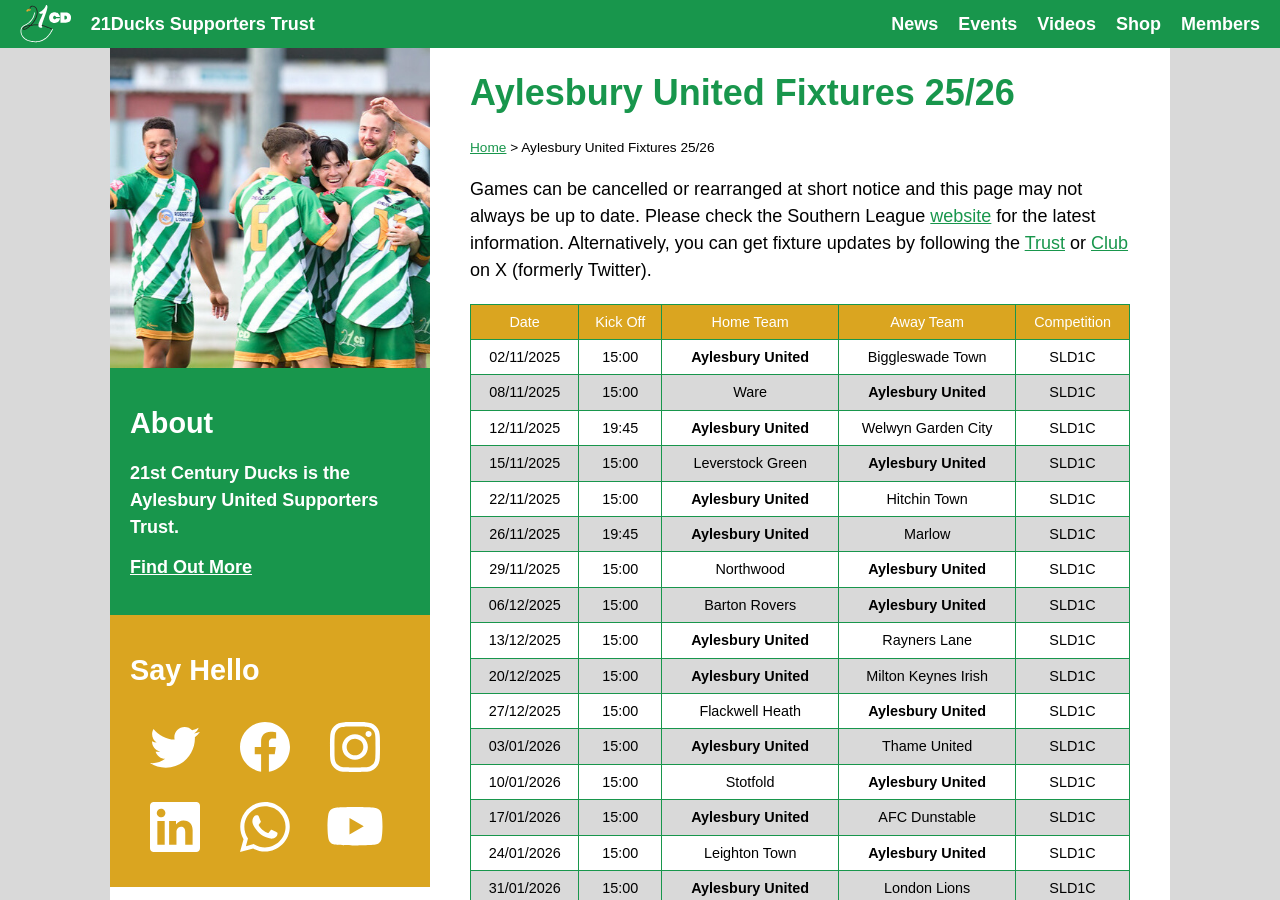
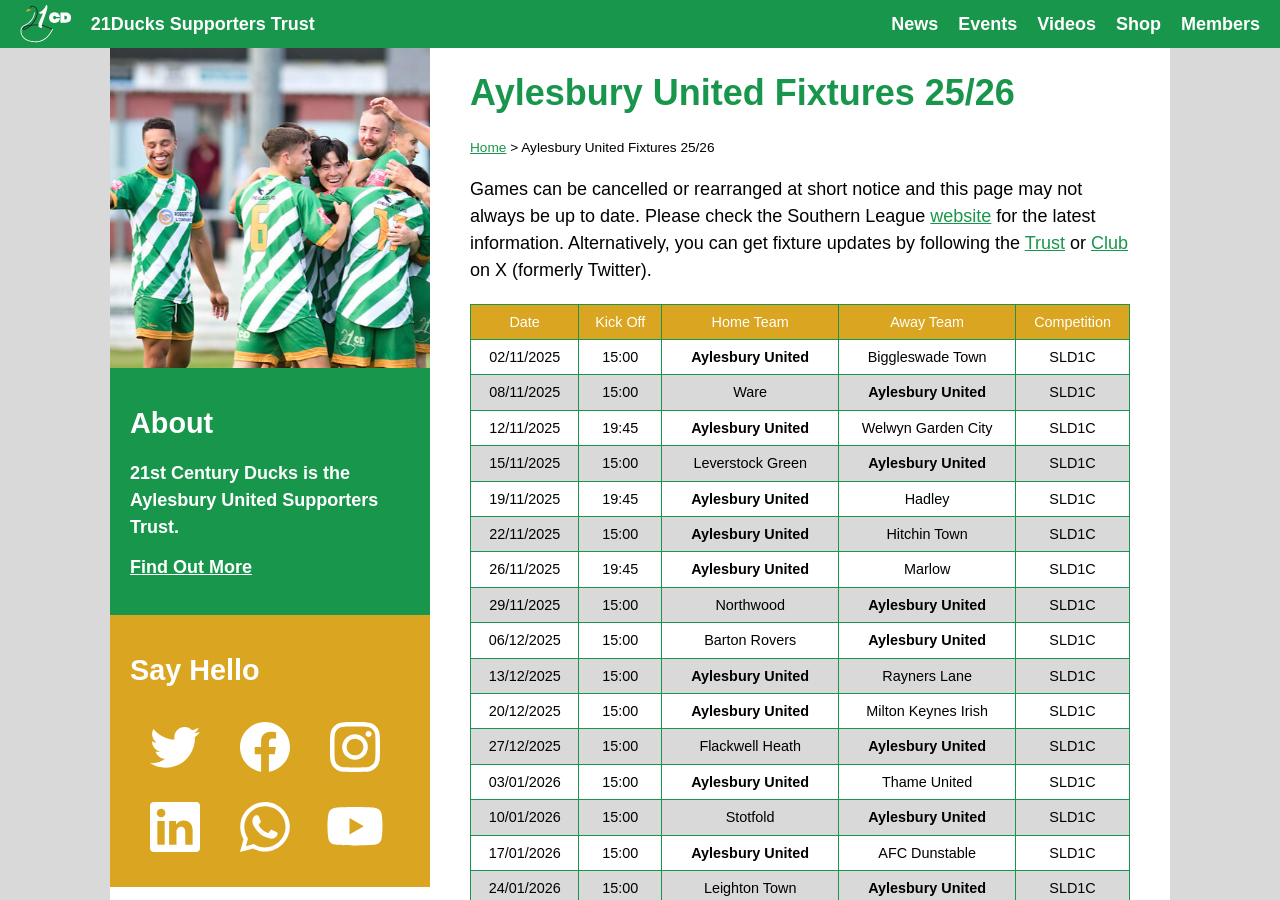
Before and after one commit to RobDWaller/21ducks.github.io, a Jekyll site: the page built from club/fixtures2526.html, in a window 1280 px wide and 900 px high. Built offline with Jekyll 4.4.1, drawn with Linux system fonts in a browser that asks for light colours; comment, search, counter and statistics services are not loaded.

Commit message:
Added Hadley game on 19th to fixture list.

```diff
--- a/_data/fixtures_sld1c_2526.json
+++ b/_data/fixtures_sld1c_2526.json
@@ -145,6 +145,14 @@
       "homeTeam": "Leverstock Green",
       "awayTeam": "Aylesbury United",
       "venue": "Away",
+      "competition": "Southern League Div One Central"
+    },
+    {
+      "date": "2025-11-19",
+      "kickoff": "19:45",
+      "homeTeam": "Aylesbury United",
+      "awayTeam": "Hadley",
+      "venue": "Home",
       "competition": "Southern League Div One Central"
     },
     {
```
